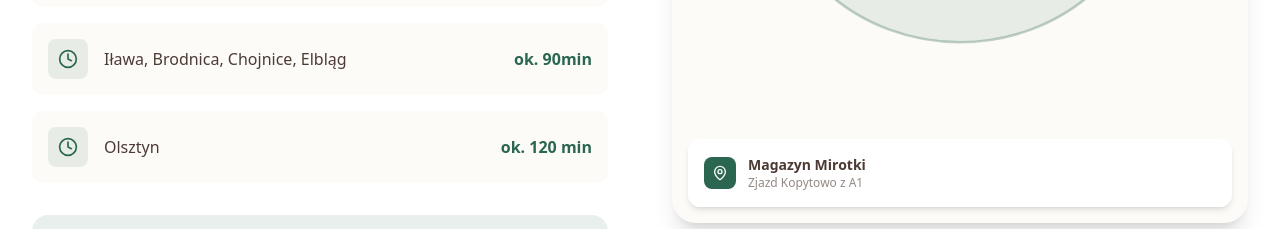
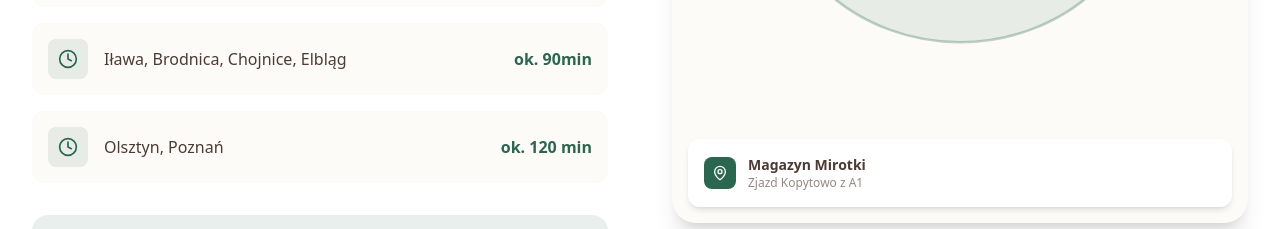
Before and after one commit to smart-marketing/bielinscy-drewno, a Next.js app: page / in a window 1280 px wide. Shown: the part 6460-6689 px from the top of the page. Built offline with nearby package versions, Linux system fonts and the light colour scheme; a web font is replaced by a local one.

Commit message:
porpawki

```diff
--- a/src/components/ServiceArea.tsx
+++ b/src/components/ServiceArea.tsx
@@ -10,7 +10,7 @@ const regions = [
   { city: "Gdańsk, Malbork", time: "ok. 45 min" },
   { city: "Bydgoszcz, Toruń, Kościerzyna, Tuchola", time: "ok. 60min" },
   { city: "Iława, Brodnica, Chojnice, Elbląg", time: "ok. 90min" },
-  { city: "Olsztyn", time: "ok. 120 min" },
+  { city: "Olsztyn, Poznań", time: "ok. 120 min" },
 ];
 
 export default function ServiceArea() {
```
